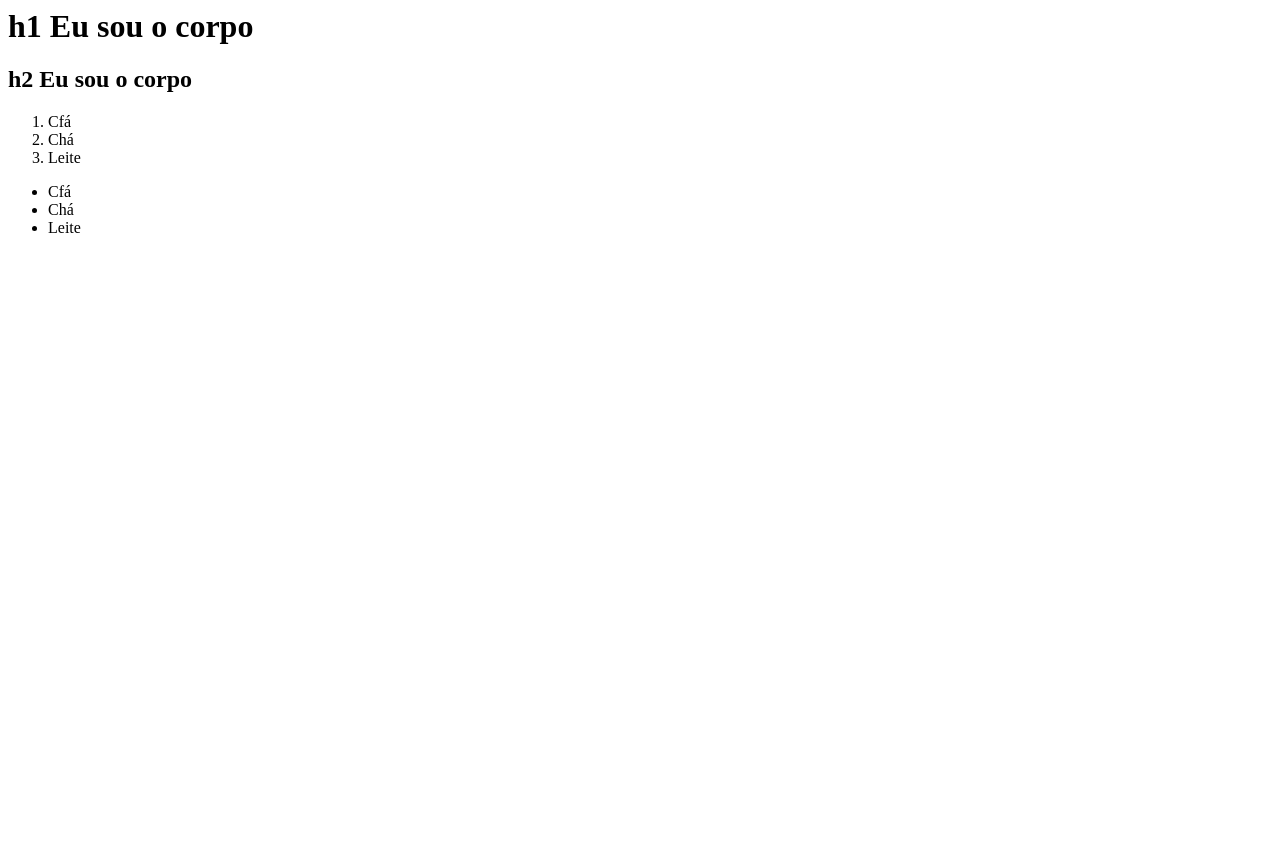
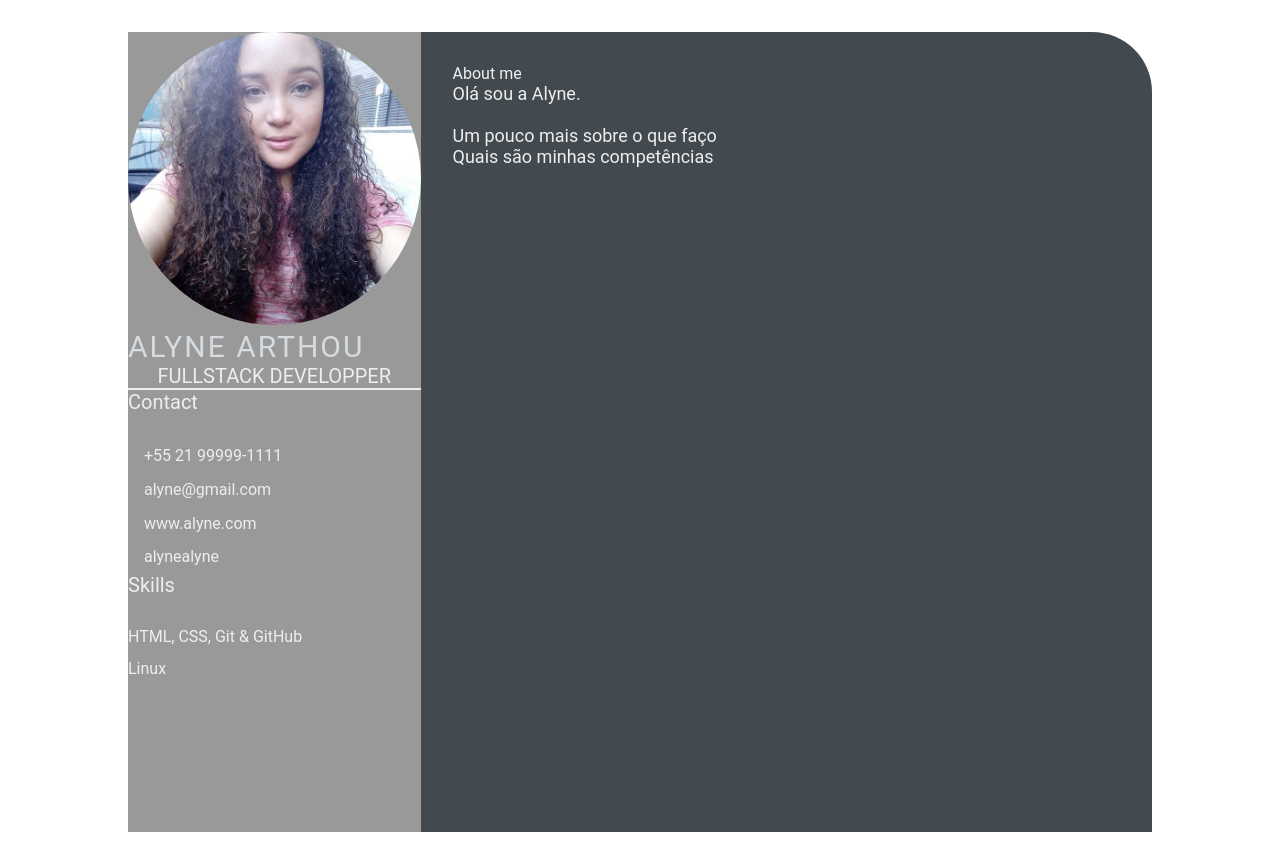
Before and after one commit to AlyneArthou/devweekgit.github.io, a plain HTML site: page index.html in a window 1280 px wide. Before the commit the page ends 800 px from the top, so only its background shows below. Drawn offline with Linux system fonts and the light colour scheme.

Commit message:
feature: starting resume

```diff
--- a/index.html
+++ b/index.html
@@ -1,21 +1,52 @@
-<html>
+<!DOCTYPE html>
+<html lang="en">
 <head>
-        <title>
-            sou a CABEÇA
-        </title>
+    <meta charset="UTF-8">
+    <meta http-equiv="X-UA-Compatible" content="IE=edge">
+    <meta name="viewport" content="width=device-width, initial-scale=1.0">
+    <title>Alyne Arthou CV</title>
+    <link rel="stylesheet" href="style.css">
 </head>
 <body>
-        <h1>h1 Eu sou o corpo</h1>
-        <h2>h2 Eu sou o corpo</h2>
-        <ol>
-            <li>Cfá</li>
-            <li>Chá</li>
-            <li>Leite</li>
-        </ol>
+    <main class="resume-contents">
+        <section class="left-section">
+            <section class="left-section-content">
+                <div class="profile">
+                    <img class="profile-image" src="img/profile-image.jpg" alt="Profile image">
+                    <p class="name">Alyne Arthou</p>
+                    <p class="profession">FullStack Developper</p>
+                </div>
+                <div class="contact-info">
+                    <p class="left-title">Contact</p>
                     <ul>
-            <li>Cfá</li>
-            <li>Chá</li>
-            <li>Leite</li>
+                        <li><i class="fa fa-phone"></i>+55 21 99999-1111</li>
+                        <li><i class="fa fa-envelope"></i>alyne@gmail.com</li>
+                        <li><i class="fa fa-globe"></i>www.alyne.com</li>
+                        <li><i class="fa fa-github"></i>alynealyne</li>
                     </ul>
+                </div>
+                <div class="skills">
+                    <p class="left-title">Skills</p>
+                    <ul>
+                        <li><p>HTML, CSS, Git & GitHub</p></li>
+                        <li><p>Linux</p></li>
+                    </ul>
+                </div>
+            </section>
+        </section>
+        <section class="right-section">
+            <div class="right-section-contents">
+                <section class="about gap">
+                    <div class="right-title">About me</div>
+                    <p class="about-me-contents">
+                        Olá sou a Alyne.<br>
+                        <br>Um pouco mais sobre o que faço
+                        <br>Quais são minhas competências
+                    </p>
+                </section>
+            </div>
+        </section>
+    </main>
+
 </body>
 </html>
--- /dev/null
+++ b/style.css
@@ -0,0 +1,103 @@
+* {
+    margin: 0;
+    padding: 0;
+    box-sizing: border-box;
+    list-style: none;
+    font-family: 'Roboto', sans-serif;
+}
+
+.resume-contents {
+    min-height: 100vh;
+    width: 80%;
+    margin: 2rem auto;
+    display: grid;
+    grid-template-columns: repeat(7, 1fr);
+}
+
+.left-section {
+    grid-column: span 2;
+    height: 100%;
+    background-color: #999999;
+}
+
+.right-section {
+    grid-column: span 5;
+    height: 100%;
+    background-color: #424a50;
+    border-radius: 0px 60px 0px 0px;
+}
+
+.left-section-contents{
+    padding: 2rem 2rem;
+}
+
+.profile {
+    width: 100%;
+    border-bottom: 2px solid #eeeeee;
+}
+
+.profile .profile-image {
+    width: 100%;
+    border-radius: 100%;
+}
+
+.name {
+    color: #D6DBDF;
+    font-size: 30px;
+    letter-spacing: 2px;
+    text-transform: uppercase;
+}
+
+.profession {
+    color: #eeeeee;
+    font-size: 20px;
+    text-transform: uppercase;
+    text-align: center;
+}
+
+/* .contact-info { border-bottom: 2px solid #1B2631; } */
+.left-title {
+    color: #eeeeee;
+    font-size: 20px;
+}
+
+.contact-info ul {
+    padding-top: 1.5rem;
+}
+
+.contact-info ul li,
+.references ul li {
+    padding: .4rem 0;
+    color: #eeeeee;
+}
+
+.contact-info ul li i,
+.references ul li i {
+    padding-right: 1rem;
+    font-size: 18px;
+    color: #eeeeee;
+}
+
+.skills ul {
+    padding-top: 1.5rem;
+}
+.skills ul li p {
+    padding: .4rem 0;
+    color: #eeeeee;
+}
+
+.right-section-contents {
+    padding: 2rem 2rem;
+}
+
+.right-title {
+    color: #eeeeee;
+}
+
+.gap {
+    padding-bottom: 2rem;
+}
+.about-me-contents {
+    font-size: 18px;
+    color: #eeeeee;
+}
```
Also changed, not shown: img/profile-image.jpg (added). Lines whose indentation alone changed are shown as unchanged.
